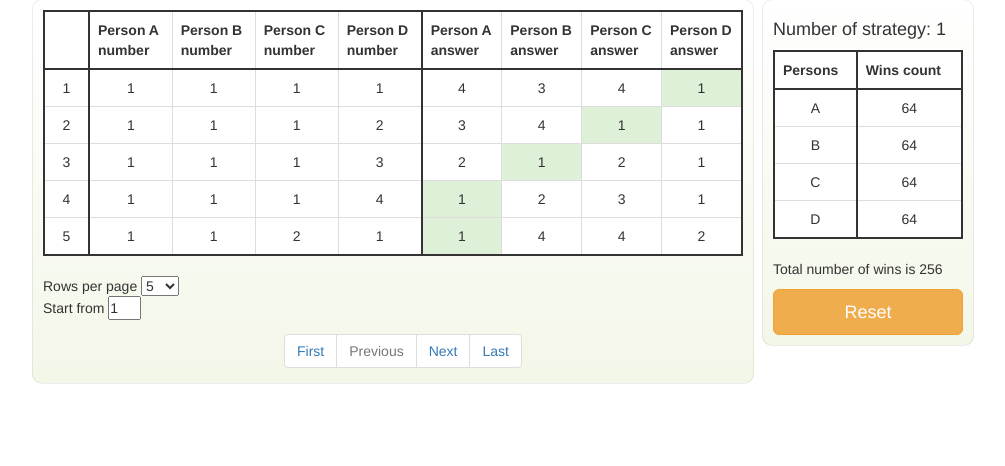
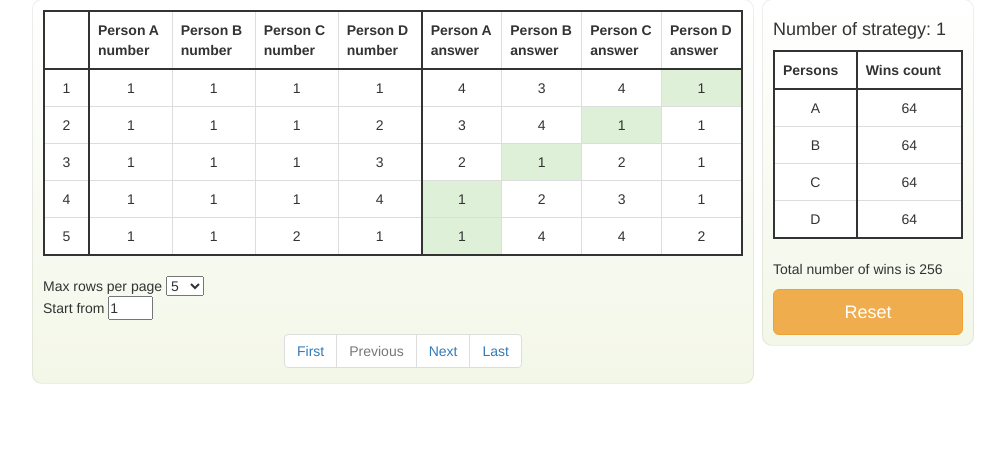
Before and after one commit to RSmetanyuk/myapp, a PHP site: page / in a window 1280 px wide. Shown: the part 73-539 px from the top of the page, without its empty margins (246-1251 px from the left). Run offline with PHP 8.4, Linux system fonts and the light colour scheme.

Commit message:
#54. Renamed 'Rows per page'

```diff
--- a/css/style.css
+++ b/css/style.css
@@ -62,7 +62,7 @@
 }
 
 #startRow {
-	width: 33px;
+	width: 45px;
 	margin-right: 6px;
 }
 
--- a/index.html
+++ b/index.html
@@ -64,7 +64,7 @@
 			</table>
 
 			<form>
-				Rows per page
+				Max rows per page
 				<select id="combinationsInPageList" onchange="dom.changeNumberCombinationsInPage()" disabled>
 					<option value=5>5</option>
 					<option value=10>10</option>
```
